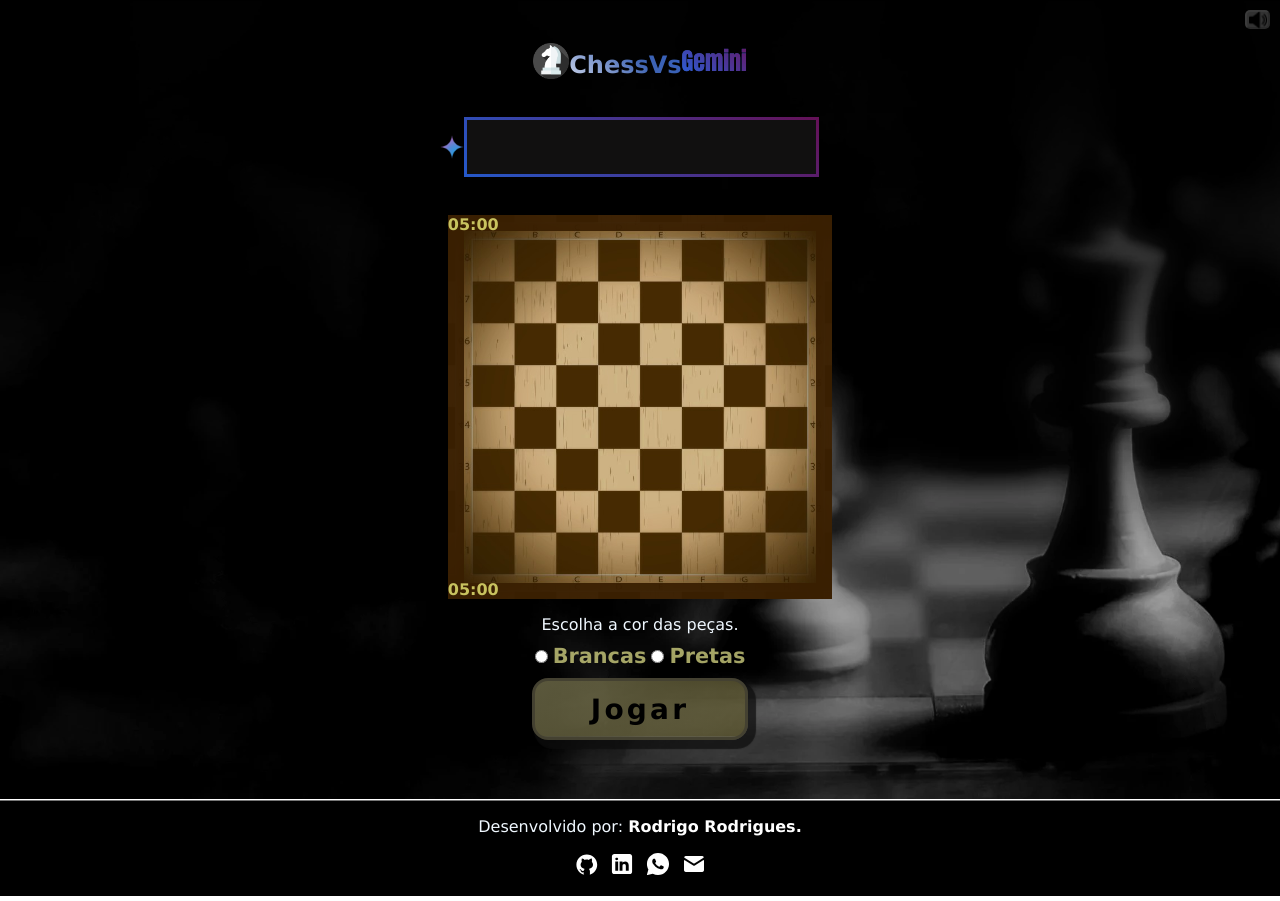
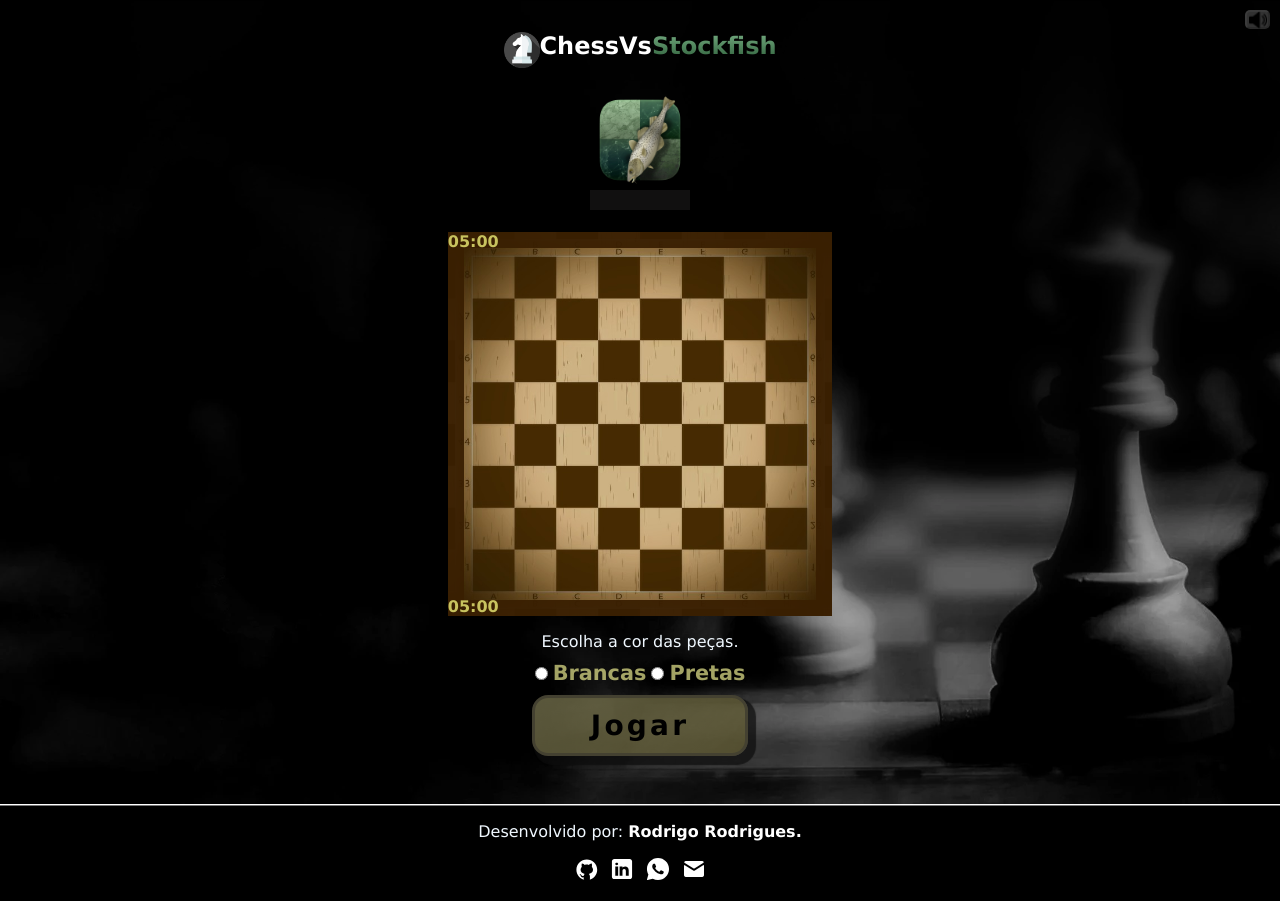
Before and after one commit to RodrigoRodrigues90/Chess, a plain HTML site: page index.html in a window 1280 px wide. Drawn offline with Linux system fonts and the light colour scheme; files whose address does not match are found by name.

Commit message:
mudança na interface

```diff
--- a/css/estilo.css
+++ b/css/estilo.css
@@ -13,51 +13,42 @@
             #bcbe9686,
             #787254a4);
 
-    --gradient_gemini: linear-gradient(40deg,
-            #2761dfe5,
-            #6b115cee);
-    --gradient_title: linear-gradient(40deg,
-            #ffffff,
-            #466fc7e5,
-            #2761dfe5);
+    --gradient_gemini: linear-gradient(0deg,
+            #20572ee5,
+            #7cb689ee);
 }
 
 
 .gemini-color {
-    font-family: Impact, Haettenschweiler, 'Arial Narrow Bold', sans-serif;
     font-weight: 900;
     background-image: var(--gradient_gemini);
     -webkit-background-clip: text;
     -webkit-text-fill-color: transparent;
     /* Cor de fallback para navegadores que não suportam a máscara */
-    color: #314f91e5;
+    color: white;
 }
 
 .wrapper-message-gemini {
     display: flex;
     justify-content: center;
-    align-items: center;
-    padding: 1em;
+    align-items: center;;
     width: 100%;
 }
 
 .info-gemini {
     display: flex;
+    flex-direction: column;
     justify-content: flex-start;
     align-items: center;
-    width: 400px;
 
     >img {
-        width: 24px;
+        width: 100px;
     }
 
     >output {
-        width: 355px;
-        min-height: 60px;
-        max-height: fit-content;
-        border: 3px solid transparent;
-        border-image: var(--gradient_gemini) 3;
-        padding: .5em;
+        text-align: center;
+        width: 100px;
+        height: 20px;
         background-color: #111010;
         color: #97b695;
         pointer-events: none;
@@ -67,13 +58,8 @@
 }
 
 @media(max-width: 450px) {
-    .wrapper-message-gemini {
-        padding-left: 0;
-        padding-right: 1.5em;
-    }
+    .info-gemini>output {
 
-    .info-gemini>output {
-        width: 300px;
         font-size: 0.8em;
     }
 }
@@ -125,11 +111,6 @@
 h1 {
     cursor: pointer;
     display: flex;
-    align-items: end;
-    background-image: var(--gradient_title);
-    -webkit-background-clip: text;
-    -webkit-text-fill-color: transparent;
-    /* Cor de fallback para navegadores que não suportam a máscara */
     color:white;
 
 }
--- a/index.html
+++ b/index.html
@@ -10,15 +10,15 @@
     <script src="./javaScript/jogo.js" type="module"></script>
     <link rel="stylesheet" href="./css/estilo.css">
     <link rel="icon" href="./img/horse.png" type="image/x-icon">
-    <title>ChessVsGemini</title>
+    <title>ChessVsStockfish</title>
 </head>
 <body onload="desabilitarPlay()">
     <input id="volume" type="button" class="volumeButton" onclick="stopMusic()"></input>
     <section class="wrapper-jogo" id="wrapper-play">
-        <h1 id="title"><img style="width: 36px;" src="./img/horse.png" class="horse">ChessVs<span class="gemini-color">Gemini</span></h1>
+        <h1 id="title"><img style="width: 36px;" src="./img/horse.png" class="horse">ChessVs<p class="gemini-color">Stockfish</p></h1>
         <div class="wrapper-message-gemini">
             <div class="info-gemini">
-                <img src="./img/gemini.png" alt="logo-gemini">
+                <img src="./img/stockfish.webp" alt="logo-gemini">
                 <output type="text" id="input-msg-gemini" value="" readonly> </output>
             </div>
         </div>
```
Also changed, not shown: img/gemini.png (deleted), img/stockfish.webp (added).
